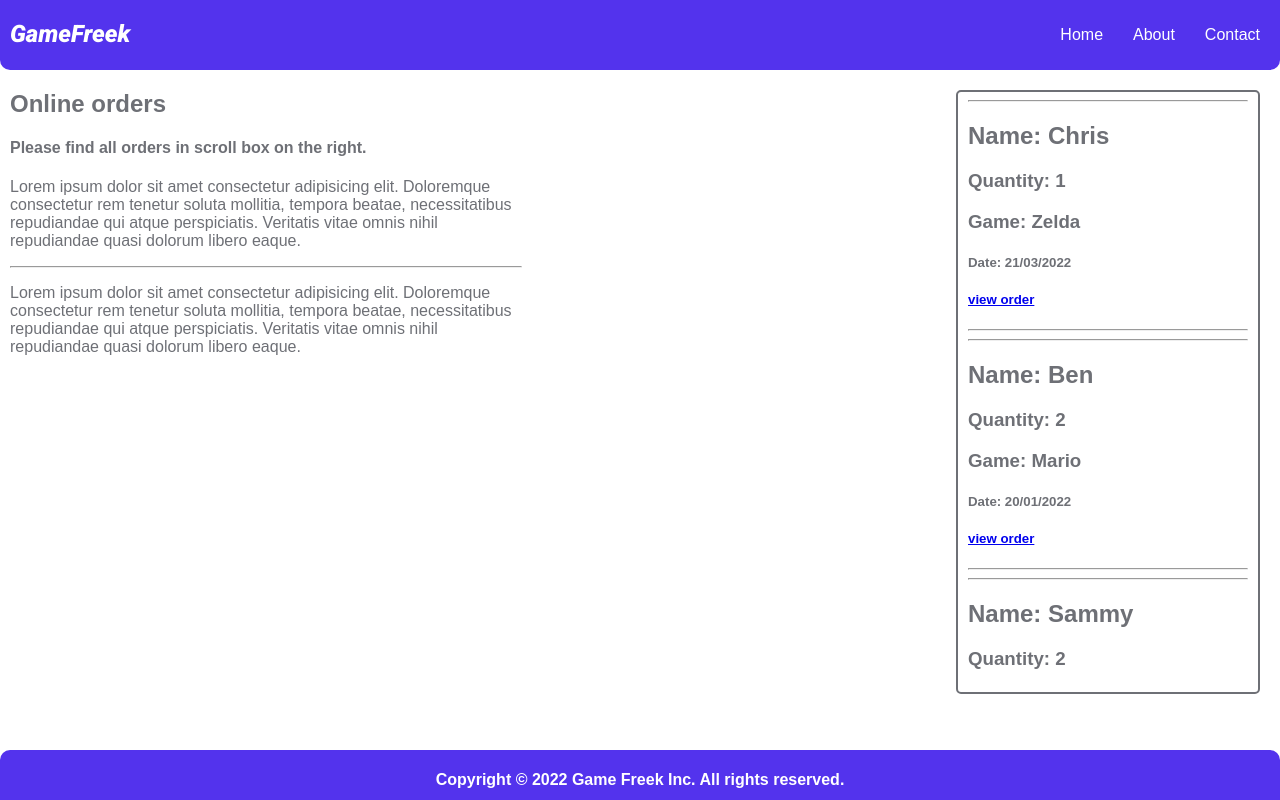
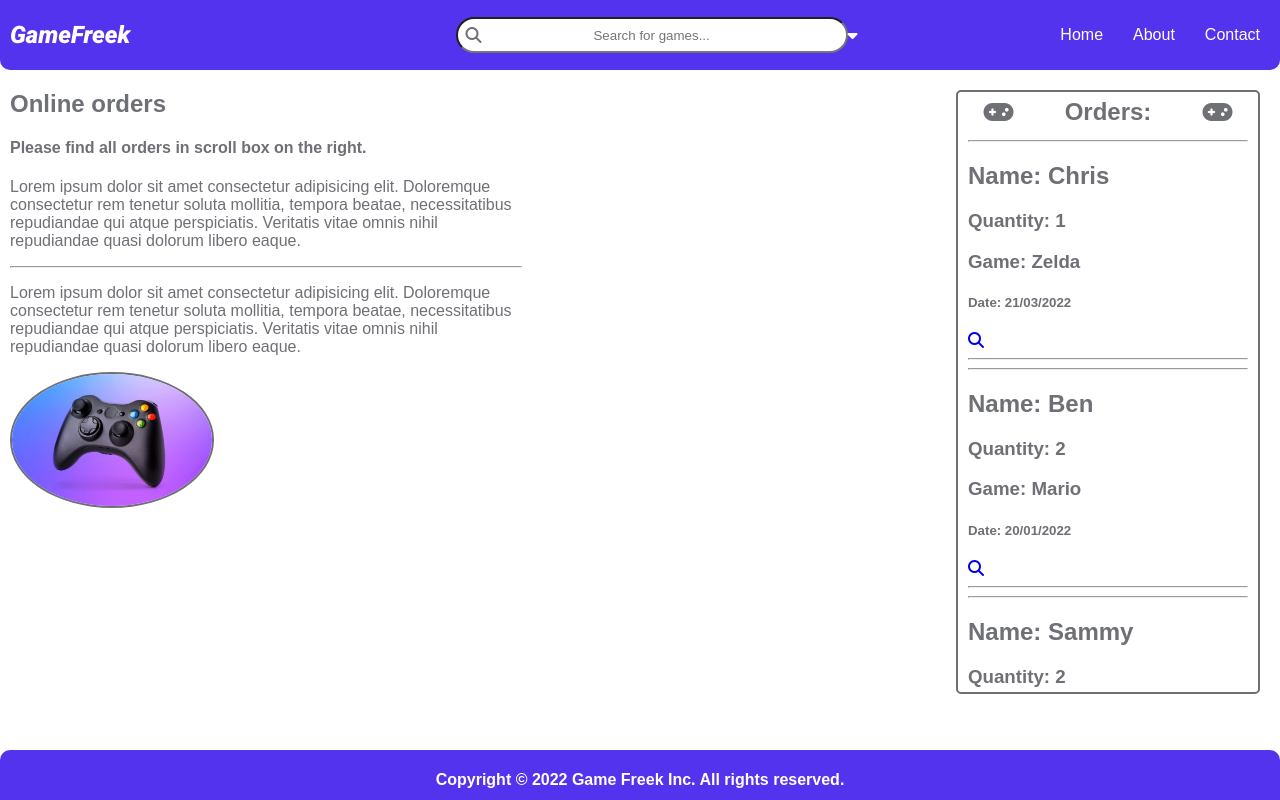
Before and after one commit to chrisholtt/W3D3_homework, a Flask app: page /orders in a window 1280 px wide. Run offline with Flask 2, Linux system fonts and the light colour scheme; some libraries are stand-ins or nearby versions; some web fonts are replaced.

Commit message:
added a search bar lolol

```diff
--- a/static/style.css
+++ b/static/style.css
@@ -16,10 +16,34 @@ body {
     margin-left: 10px;
 }
 
+.search-bar {
+    height: 30px;
+    width: 30vw;
+    border-radius: 30px;
+    margin: 0;
+    text-align: center;
+}
+
+#search-bar-icon {
+    margin-left: 10px;
+    margin-top:10px;
+    position: absolute;
+    color: var(--Gray);
+    z-index: 10;
+}
+
+#search-bar-dropdown{
+    margin-top:10px;
+    position: absolute;
+    color: white;
+    z-index: 10;
+}
+
 nav {
     display: flex;
     background: var(--Purple);
     justify-content: space-between;
+    align-items: center;
     border-radius: 0px 0px 10px 10px;
     color: white;
 }
@@ -27,11 +51,14 @@ nav {
 nav h1 {
     font-family: 'Roboto', sans-serif;
     margin-left: 10px;
+    font-size: 1.5rem;
+    transition: all 0.2s ease-in;
 
 }
 
 nav h1:hover {
     font-family: 'Roboto', sans-serif;
+    font-size: 1.55rem;
     margin-left: 10px;
         text-shadow:0px 0px 30px #fdec6e;
     -moz-transition: all 0.2s ease-in;
@@ -57,11 +84,13 @@ nav ul li a {
     color: white;
     text-decoration: none;
     transition: all 0.2s ease-in;
+    font-size: 1rem;
 
 }
 
 nav ul li a:hover {
     color: white;
+    font-size: 1.05rem;
     text-decoration: none;
     text-shadow:0px 0px 30px #fdec6e;
     -moz-transition: all 0.2s ease-in;
@@ -74,6 +103,26 @@ nav ul li a:hover {
 .hero-wrapper {
     display: flex;
     justify-content: space-between;
+}
+
+.orders-title-box{
+    display: flex;
+    justify-content: space-around;
+    align-items:center;
+    height: 40px;
+}
+
+#gamepad {
+    font-size: 1.5rem;
+    transition: all 2s ease-in;
+
+}
+
+#gamepad:hover {
+    font-size: 1.6rem;
+    transform: rotate(360deg);
+    transition: all 2s ease-in;
+    color: #5333ed;
 }
 
 .orders {
@@ -89,6 +138,12 @@ nav ul li a:hover {
 .orders-inner {
     margin-left: 10px;
     margin-right: 10px;
+}
+
+#xbox-img {
+    width: 200px;
+    border-radius: 50%;
+    border: 2px solid var(--Gray);
 }
 
 
--- a/templates/index.html
+++ b/templates/index.html
@@ -20,6 +20,12 @@
     <header>
         <nav>
             <h1 id="title">GameFreek</h1>
+            <i class="fa-light fa-alien-8bit"></i>
+            <div class="search-bar-wrapper">
+                <a href="/orders"><i class="fa-solid fa-magnifying-glass" id="search-bar-icon"></i></a>
+                <input type="text" class="search-bar" placeholder="Search for games...">
+                <i class="fa-solid fa-caret-down" id="search-bar-dropdown"></i>
+            </div>
             <ul>
                 <li><a href="/orders">Home</a></li>
                 <li><a href="/orders">About</a></li>
@@ -42,9 +48,14 @@
                 <p>Lorem ipsum dolor sit amet consectetur adipisicing elit. Doloremque consectetur rem tenetur soluta
                     mollitia, tempora beatae, necessitatibus repudiandae qui atque perspiciatis. Veritatis vitae omnis
                     nihil repudiandae quasi dolorum libero eaque.</p>
-
+                <img src="/static/xbox-controller.jpeg" alt="xbox-controller" srcset="" id="xbox-img">
             </div>
             <div class="orders">
+                <div class="orders-title-box">
+                    <i class="fa-solid fa-gamepad" id="gamepad"></i>
+                    <h2>Orders: </h2>
+                    <i class="fa-solid fa-gamepad" id="gamepad"></i>
+                </div>
                 <div class="orders-inner">
                     {% for order in orders %}
                     <hr>
@@ -53,7 +64,9 @@
                     <h3>Game: {{ order.game_title}}</h3>
                     <h5>Date: {{ order.order_date}}</h5>
                     <a href="/order/{{order.index}}">
-                        <h5>view order</h5>
+                        <span>
+                            <i class="fa-solid fa-magnifying-glass"></i>
+                        </span>
                     </a>
                     <hr>
                     {% endfor %}
```
Also changed, not shown: static/xbox-controller.jpeg (added).
